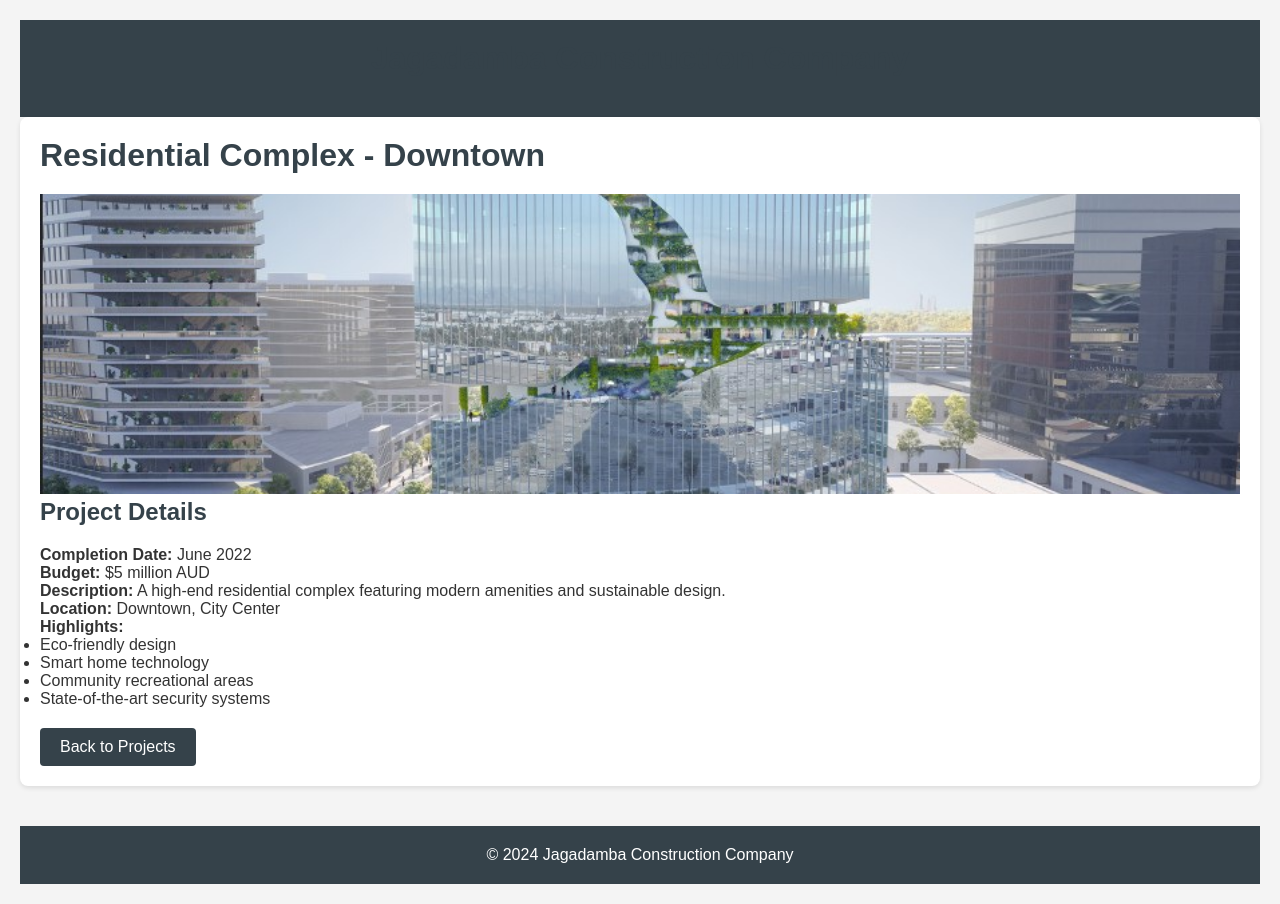
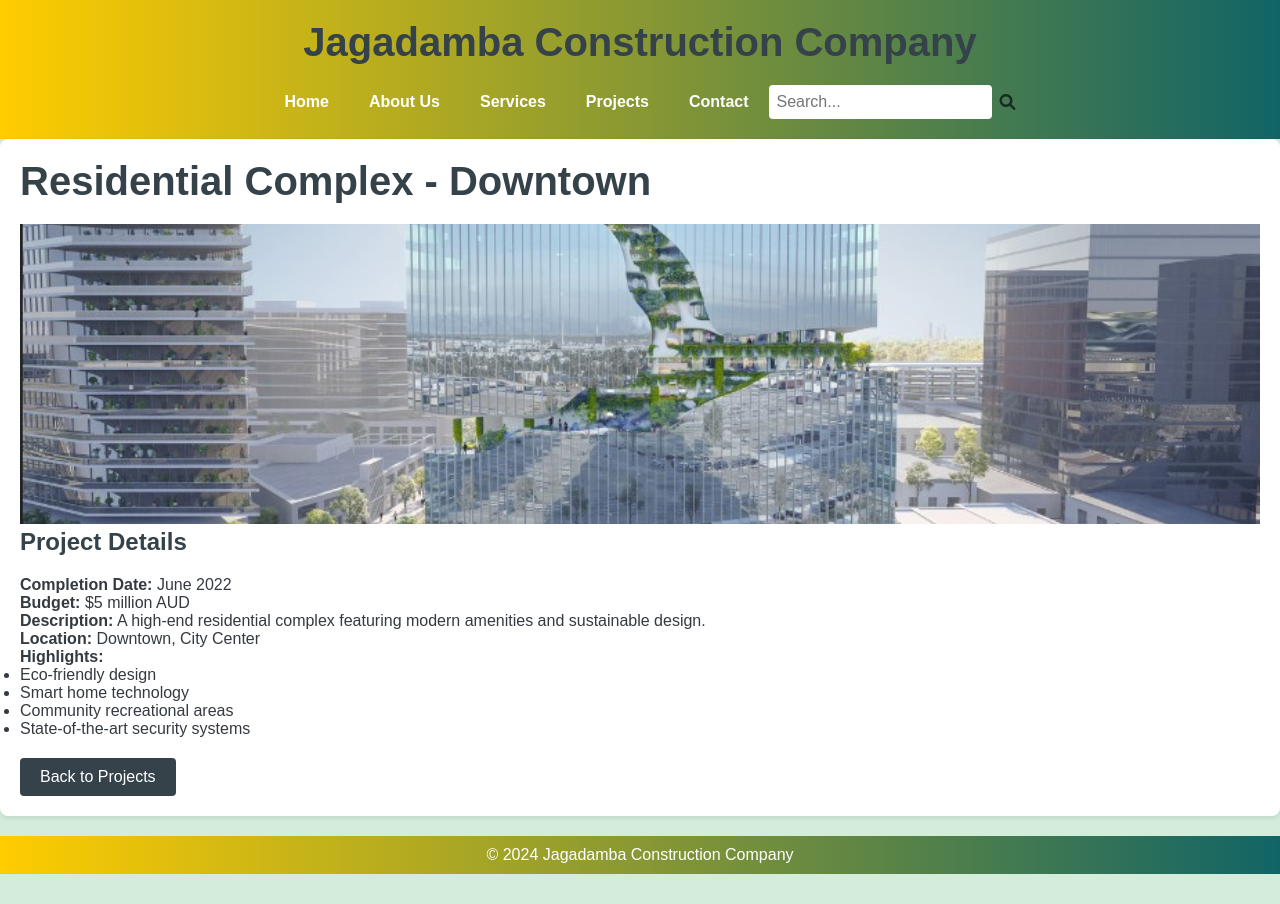
Before and after one commit to Sharanbabu1/Jagadamba-Construction-Company-_MSD424PER1, a website: page Public/residential-complex-detail.html in a window 1280 px wide. Drawn offline with Linux system fonts and the light colour scheme.

Commit message:
Update residential-complex-detail.html

```diff
--- a/Public/residential-complex-detail.html
+++ b/Public/residential-complex-detail.html
@@ -3,7 +3,8 @@
 <head>
     <meta charset="UTF-8">
     <meta name="viewport" content="width=device-width, initial-scale=1.0">
-    <title>Residential Complex - Downtown - Jagadamba Construction Company</title>
+    <link rel="stylesheet" href="https://cdnjs.cloudflare.com/ajax/libs/font-awesome/6.0.0-beta3/css/all.min.css">
+    <title>Home - Jagadamba Construction Company</title>
     <style>
         * {
             margin: 0;
@@ -13,17 +14,75 @@
         }
 
         body {
-            background-color: #f4f4f4;
-            color: #333;
-            padding: 20px;
+            background-color: #d4edda; /* Light green background */
+            color: #343a40; /* Darker text for contrast */
         }
 
         header {
-            background-color: #35424a;
+    background: linear-gradient(to right, #ffcc00, #116466); /* Yellow to Orange gradient */
+    color: #ffffff;
+    padding: 20px 0;
+    text-align: center;
+}
+
+
+h1 {
+            margin-bottom: 10px;
+            font-size: 2.5rem; /* Increased font size */
+        }
+
+        nav {
+            margin-top: 10px;
+        }
+
+        nav ul {
+            list-style-type: none;
+            padding: 0;
+            display: flex;
+            justify-content: center;
+        }
+
+        nav ul li {
+            margin: 0 20px;
+        }
+        nav ul li a {
             color: #ffffff;
-            padding: 20px 0;
-            text-align: center;
+            text-decoration: none;
+            font-weight: bold;
+            transition: color 0.3s;
         }
+
+        nav ul li a:hover {
+            color: #ad8c089f; /* Yellow on hover */
+        }
+
+
+
+nav {
+    flex: 1;
+    display: flex;
+    justify-content: center; /* Center the nav items */
+    align-items: center;
+}
+
+.input-container {
+    display: flex;
+    align-items: center;
+    scroll-margin-left: auto; /* This moves the search bar to the right */
+}
+
+.input-container input {
+    padding: 8px;
+    border: none;
+    border-radius: 4px;
+    font-size: 1rem;
+}
+
+.magnifier {
+    margin-left: 8px;
+    color: #00040aa6;
+    cursor: pointer;
+}
 
         h1, h2 {
             color: #35424a;
@@ -48,20 +107,37 @@
         }
 
         footer {
-            background-color: #35424a;
-            color: white;
-            padding: 20px 0;
             text-align: center;
-            margin-top: 40px;
+            margin: 20px 0;
+            padding: 10px;
+            background: linear-gradient(to right, #ffcc00, #116466);
+            color: #ffffff;
         }
+
 
     </style>
 </head>
 <body>
 
-    <header>
-        <h1>Jagadamba Construction Company</h1>
-    </header>
+    <body>
+        <header>
+            <h1>Jagadamba Construction Company</h1>
+            <nav>
+                <ul>
+                    <li><a href="index.html">Home</a></li>
+                    <li><a href="about.html">About Us</a></li>
+                    <li><a href="services.html">Services</a></li>
+                    <li><a href="projects.html">Projects</a></li>
+                    <li><a href="contact.html">Contact</a></li>
+                </ul>
+                <form class="input-container">
+                    <input type="text" class="input" placeholder="Search...">
+                    <i class="fa-solid fa-magnifying-glass magnifier"></i>
+                </form>
+            </nav>
+        </header>
+
+
 
     <div class="project-details">
         <h1>Residential Complex - Downtown</h1>
```
